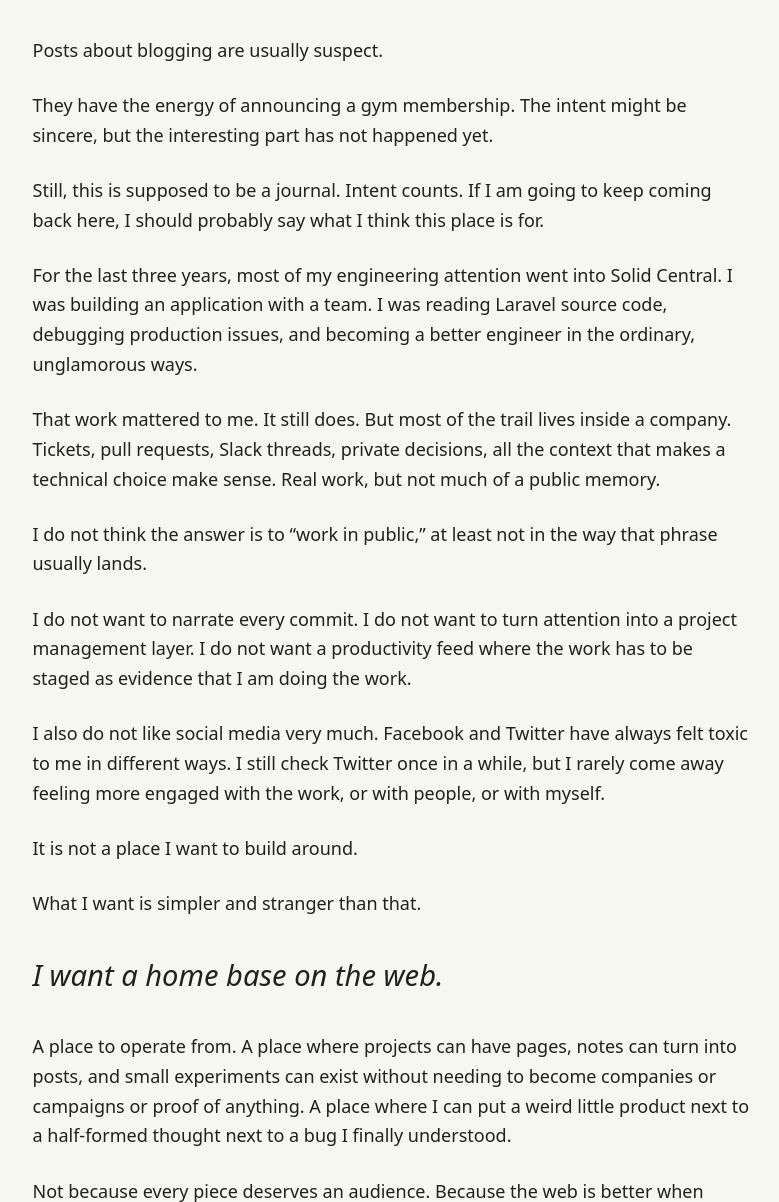
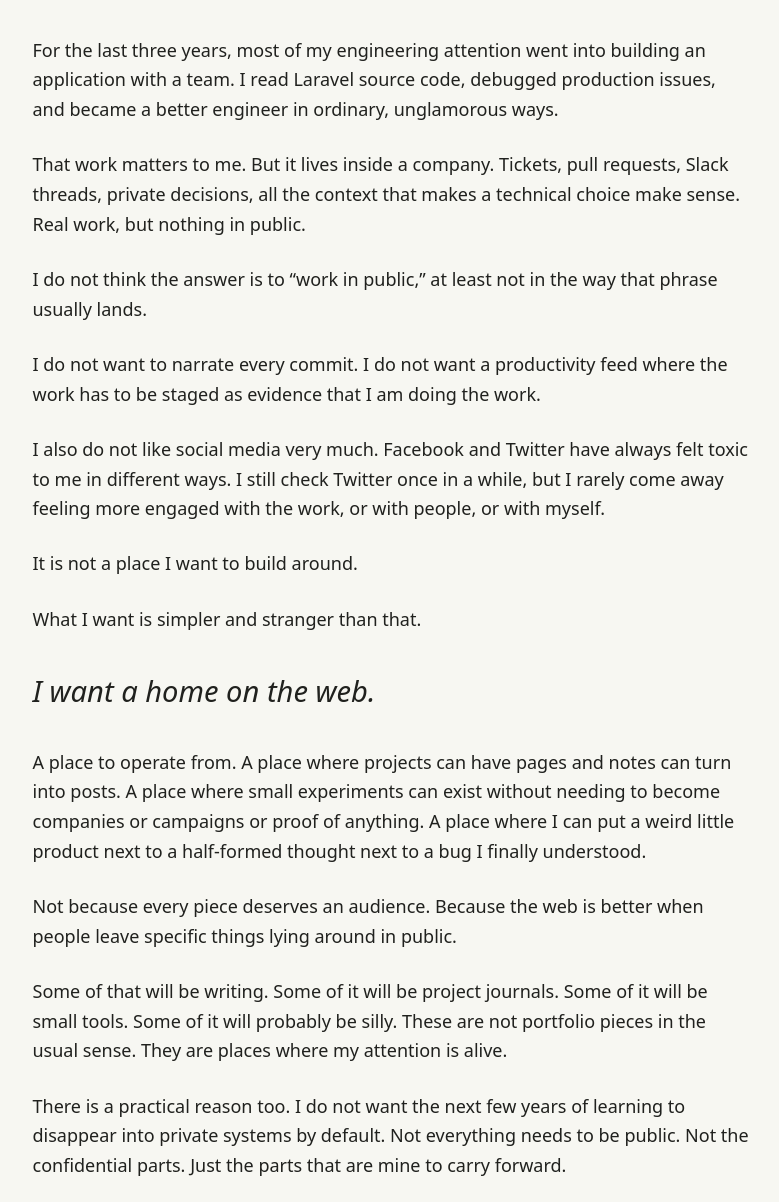
Before and after one commit to johnhooks/johnhooks.github.io, an Astro site: page /posts/not-working-in-public in a window 1280 px wide. Shown: the part 195-1397 px from the top of the page, without its empty margins (240-1019 px from the left). Built offline with nearby package versions, Linux system fonts and the light colour scheme; Astro itself is replaced by a stand-in of ours; no server answers.

Commit message:
docs(post): revise public work essay

```diff
--- a/src/content/posts/not-working-in-public.md
+++ b/src/content/posts/not-working-in-public.md
@@ -7,19 +7,13 @@ publishedOn: 2026-05-25
 writingSourcePath: ../blog/posts/not-working-in-public.md
 ---
 
-Posts about blogging are usually suspect.
+For the last three years, most of my engineering attention went into building an application with a team. I read Laravel source code, debugged production issues, and became a better engineer in ordinary, unglamorous ways.
 
-They have the energy of announcing a gym membership. The intent might be sincere, but the interesting part has not happened yet.
-
-Still, this is supposed to be a journal. Intent counts. If I am going to keep coming back here, I should probably say what I think this place is for.
-
-For the last three years, most of my engineering attention went into Solid Central. I was building an application with a team. I was reading Laravel source code, debugging production issues, and becoming a better engineer in the ordinary, unglamorous ways.
-
-That work mattered to me. It still does. But most of the trail lives inside a company. Tickets, pull requests, Slack threads, private decisions, all the context that makes a technical choice make sense. Real work, but not much of a public memory.
+That work matters to me. But it lives inside a company. Tickets, pull requests, Slack threads, private decisions, all the context that makes a technical choice make sense. Real work, but nothing in public.
 
 I do not think the answer is to “work in public,” at least not in the way that phrase usually lands.
 
-I do not want to narrate every commit. I do not want to turn attention into a project management layer. I do not want a productivity feed where the work has to be staged as evidence that I am doing the work.
+I do not want to narrate every commit. I do not want a productivity feed where the work has to be staged as evidence that I am doing the work.
 
 I also do not like social media very much. Facebook and Twitter have always felt toxic to me in different ways. I still check Twitter once in a while, but I rarely come away feeling more engaged with the work, or with people, or with myself.
 
@@ -27,15 +21,15 @@ It is not a place I want to build around.
 
 What I want is simpler and stranger than that.
 
-<line-emphasis>I want a home base on the web.</line-emphasis>
+<line-emphasis>I want a home on the web.</line-emphasis>
 
-A place to operate from. A place where projects can have pages, notes can turn into posts, and small experiments can exist without needing to become companies or campaigns or proof of anything. A place where I can put a weird little product next to a half-formed thought next to a bug I finally understood.
+A place to operate from. A place where projects can have pages and notes can turn into posts. A place where small experiments can exist without needing to become companies or campaigns or proof of anything. A place where I can put a weird little product next to a half-formed thought next to a bug I finally understood.
 
 Not because every piece deserves an audience. Because the web is better when people leave specific things lying around in public.
 
 Some of that will be writing. Some of it will be project journals. Some of it will be small tools. Some of it will probably be silly. These are not portfolio pieces in the usual sense. They are places where my attention is alive.
 
-There is a practical reason too. I do not want the next few years of learning to disappear into private systems by default. Not everything needs to be public. Not the confidential parts. Not every meeting-shaped detail. Just the parts that are mine to carry forward.
+There is a practical reason too. I do not want the next few years of learning to disappear into private systems by default. Not everything needs to be public. Not the confidential parts. Just the parts that are mine to carry forward.
 
 So the intent is not really to work in public.
 
```
